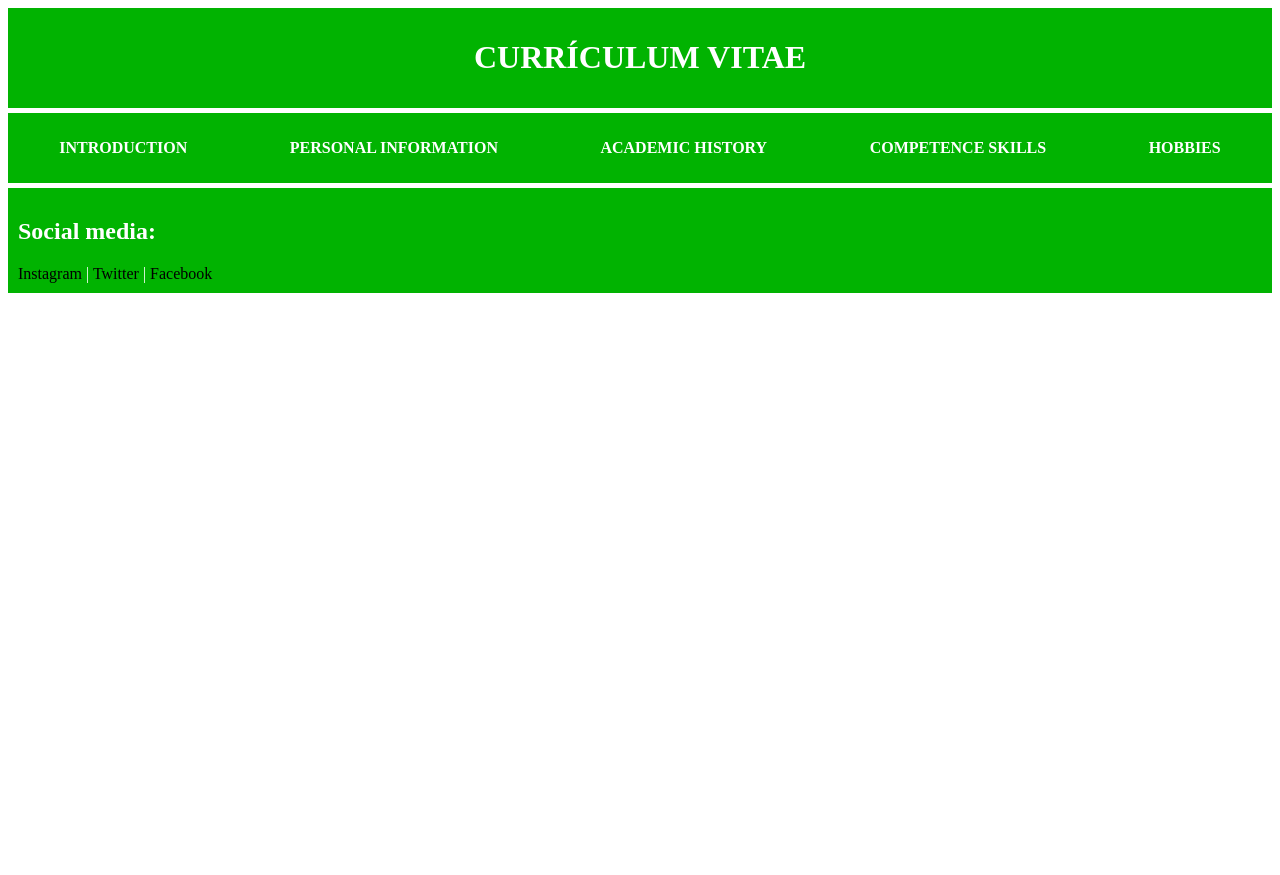
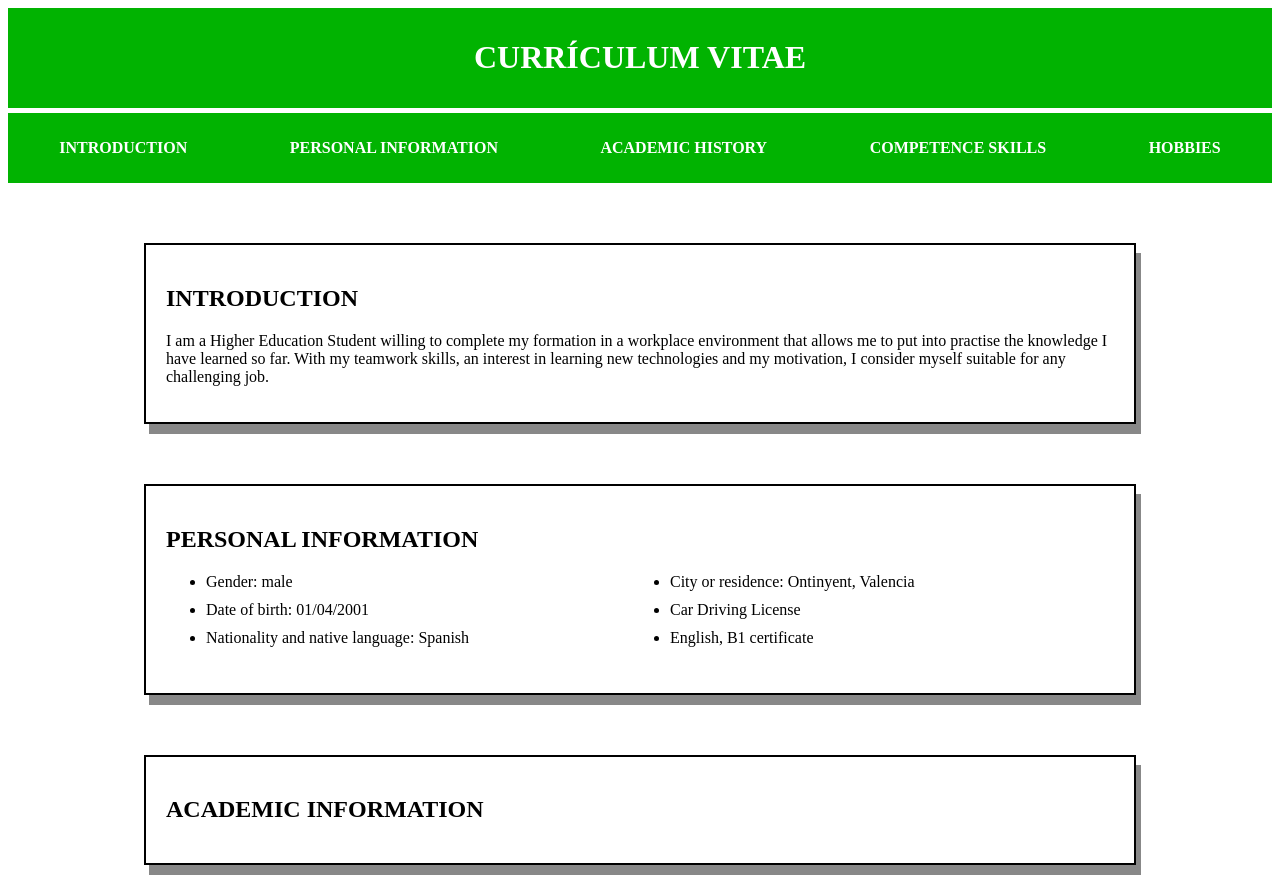
Before and after one commit to MarcTM/Curriculum_HTML_CSS, a plain HTML site: page index.html in a window 1280 px wide. Shown: the top 875 px of the page. Before the commit the page ends 800 px from the top, so only its background shows below. Drawn offline with Linux system fonts and the light colour scheme.

Commit message:
Introduction and Personal Information sections

```diff
--- a/index.html
+++ b/index.html
@@ -20,7 +20,7 @@
 	</nav>
 
 	<main>
-		<!-- <section class="introduction">
+		<section class="introduction">
 			<h2 id="introduction">INTRODUCTION</h2>
 			<p>
 				I am a Higher Education Student willing to complete my formation in a workplace environment that allows me to
@@ -39,11 +39,16 @@
 				<li>Car Driving License</li>
 				<li>English, B1 certificate</li>
 			</ul>
-		</section> -->
+		</section>
+
+		<section class="academic">
+			<h2 id="academic">ACADEMIC INFORMATION</h2>
+
+		</section>
 	</main>
 
 	<footer>
-		<h2>Social media:</h2>
+		<h2 style="color: black">Social media:</h2>
 		<a href="#">Instagram</a> |
 		<a href="#">Twitter</a> |
 		<a href="#">Facebook</a>
--- a/style.css
+++ b/style.css
@@ -35,8 +35,32 @@ nav a:hover{
 
 /* Main */
 main{
-	background-color: rgb(218, 213, 213);
+	background-color: white;
+	/* background-color: rgb(218, 213, 213); */
+	padding-top: 60px;
+	padding-bottom: 60px;
 }
+
+section{
+	margin: auto;
+	margin-bottom: 60px;
+	padding: 20px;
+
+	width: 75%;
+	background-color: rgb(255, 255, 255);
+	border: 2px solid black;
+	box-shadow: 5px 10px #888888;
+}
+
+.personal ul {
+    column-count: 2;
+    column-gap: 20px;
+}
+
+.personal li{
+	padding-bottom: 10px;
+}
+
 
 /* Footer */
 footer{
```
